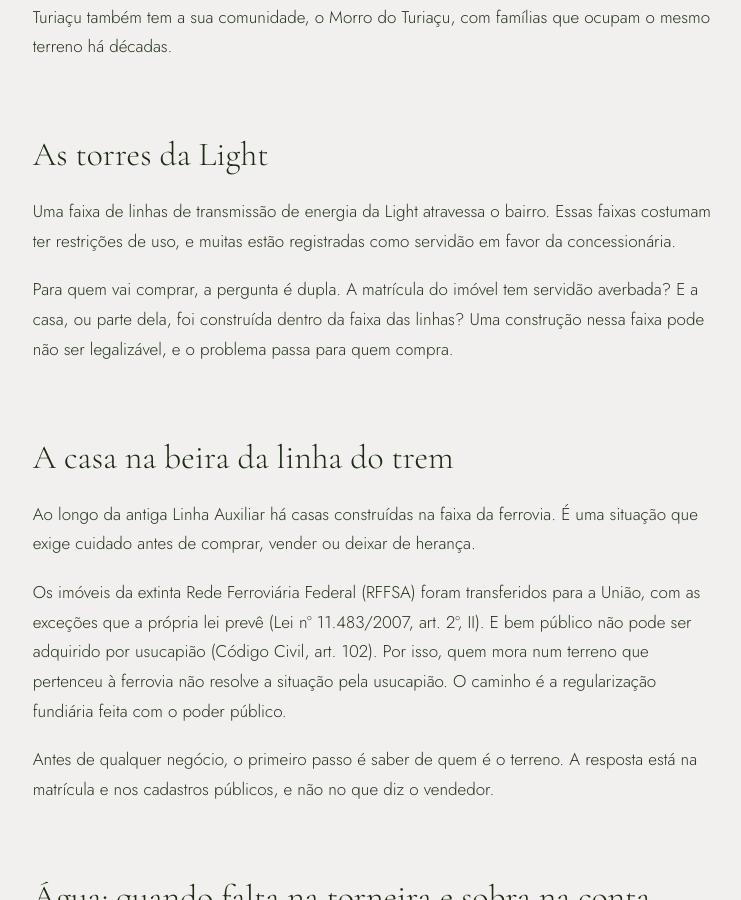
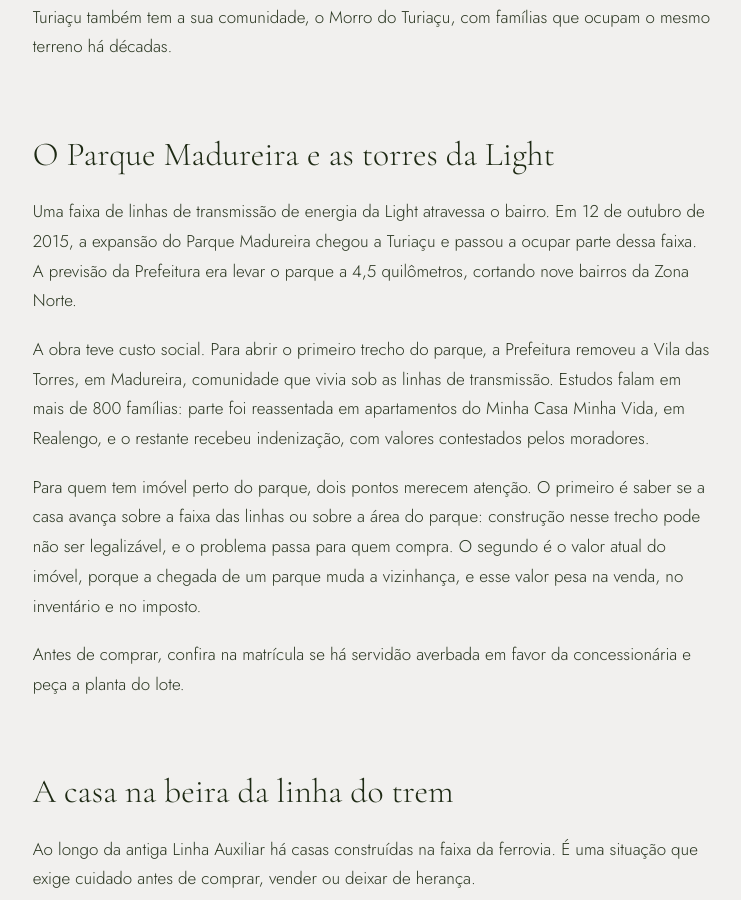
Before and after one commit to amaralgamaadv/site-amaralgama, a plain HTML site: page turiacu.html in a window 1280 px wide. Shown: the part 1615-2515 px from the top of the page, without its empty margins (94-835 px from the left). Drawn offline with Linux system fonts and the light colour scheme.

Commit message:
Turiaçu: Parque Madureira e remoção da Vila das Torres
Co-Authored-By: Claude Opus 5.5 <noreply@anthropic.com>

```diff
--- a/turiacu.html
+++ b/turiacu.html
@@ -56,7 +56,7 @@
   <div class="wrap">
     <p class="crumbs"><a href="mukambu.html">Mukambu Carioca</a> · Turiaçu</p>
     <h1>Turiaçu, <em>o vizinho que muita gente chama de Madureira.</em></h1>
-    <p class="lead">Uma estação do fim do século XIX, casas entre a linha do trem e o Morro do Sapê, uma faixa de torres da Light cortando o bairro e as queixas de falta de água e TOI. Aqui estão as questões imobiliárias que mais aparecem em Turiaçu, e os caminhos para cada uma.</p>
+    <p class="lead">Uma estação do fim do século XIX, casas entre a linha do trem e o Morro do Sapê, o Parque Madureira sob as torres da Light e as queixas de falta de água e TOI. Aqui estão as questões imobiliárias que mais aparecem em Turiaçu, e os caminhos para cada uma.</p>
     <p class="meta">Mukambu Carioca · Atualizado em novembro de 2026</p>
   </div>
 </section>
@@ -73,9 +73,11 @@
 <p>O bairro se estende da linha férrea até as encostas do Morro do Sapê, onde ficam grandes pedreiras desativadas. Na Rua Leopoldino de Oliveira funciona a fábrica de biscoitos Piraquê. A Paróquia Santa Rita de Cássia é a referência religiosa do bairro, e o comércio e os serviços são os de Madureira, logo ao lado.</p>
 <p>Turiaçu também tem a sua comunidade, o Morro do Turiaçu, com famílias que ocupam o mesmo terreno há décadas.</p>
 
-<h2>As torres da Light</h2>
-<p>Uma faixa de linhas de transmissão de energia da Light atravessa o bairro. Essas faixas costumam ter restrições de uso, e muitas estão registradas como servidão em favor da concessionária.</p>
-<p>Para quem vai comprar, a pergunta é dupla. A matrícula do imóvel tem servidão averbada? E a casa, ou parte dela, foi construída dentro da faixa das linhas? Uma construção nessa faixa pode não ser legalizável, e o problema passa para quem compra.</p>
+<h2>O Parque Madureira e as torres da Light</h2>
+<p>Uma faixa de linhas de transmissão de energia da Light atravessa o bairro. Em 12 de outubro de 2015, a expansão do Parque Madureira chegou a Turiaçu e passou a ocupar parte dessa faixa. A previsão da Prefeitura era levar o parque a 4,5 quilômetros, cortando nove bairros da Zona Norte.</p>
+<p>A obra teve custo social. Para abrir o primeiro trecho do parque, a Prefeitura removeu a Vila das Torres, em Madureira, comunidade que vivia sob as linhas de transmissão. Estudos falam em mais de 800 famílias: parte foi reassentada em apartamentos do Minha Casa Minha Vida, em Realengo, e o restante recebeu indenização, com valores contestados pelos moradores.</p>
+<p>Para quem tem imóvel perto do parque, dois pontos merecem atenção. O primeiro é saber se a casa avança sobre a faixa das linhas ou sobre a área do parque: construção nesse trecho pode não ser legalizável, e o problema passa para quem compra. O segundo é o valor atual do imóvel, porque a chegada de um parque muda a vizinhança, e esse valor pesa na venda, no inventário e no imposto.</p>
+<p>Antes de comprar, confira na matrícula se há servidão averbada em favor da concessionária e peça a planta do lote.</p>
 
 <h2>A casa na beira da linha do trem</h2>
 <p>Ao longo da antiga Linha Auxiliar há casas construídas na faixa da ferrovia. É uma situação que exige cuidado antes de comprar, vender ou deixar de herança.</p>
@@ -128,7 +130,7 @@
   <p>Casa herdada, anos de posse sem escritura, conta de água que não bate, TOI ou dúvida antes de comprar: conte o seu caso. O escritório fica ao lado, em Madureira, e também atende on-line pelo Google Meet.</p>
   <div class="actions" style="margin-top:24px"><a class="btn" href="https://wa.me/5521971707910?text=Ol%C3%A1%21%20Sou%20de%20Turia%C3%A7u%20e%20gostaria%20de%20conversar%20sobre%20o%20meu%20caso%20imobili%C3%A1rio." target="_blank" rel="noopener"><svg viewBox="0 0 24 24" aria-hidden="true"><path d="M17.472 14.382c-.297-.149-1.758-.867-2.03-.967-.273-.099-.471-.148-.67.15-.197.297-.767.966-.94 1.164-.173.199-.347.223-.644.075-.297-.15-1.255-.463-2.39-1.475-.883-.788-1.48-1.761-1.653-2.059-.173-.297-.018-.458.13-.606.134-.133.298-.347.446-.52.149-.174.198-.298.298-.497.099-.198.05-.371-.025-.52-.075-.149-.669-1.612-.916-2.207-.242-.579-.487-.5-.669-.51-.173-.008-.371-.01-.57-.01-.198 0-.52.074-.792.372-.272.297-1.04 1.016-1.04 2.479 0 1.462 1.065 2.875 1.213 3.074.149.198 2.096 3.2 5.077 4.487.709.306 1.262.489 1.694.625.712.227 1.36.195 1.871.118.571-.085 1.758-.719 2.006-1.413.248-.694.248-1.289.173-1.413-.074-.124-.272-.198-.57-.347m-5.421 7.403h-.004a9.87 9.87 0 01-5.031-1.378l-.361-.214-3.741.982.998-3.648-.235-.374a9.86 9.86 0 01-1.51-5.26c.001-5.45 4.436-9.884 9.888-9.884 2.64 0 5.122 1.03 6.988 2.898a9.825 9.825 0 012.893 6.994c-.003 5.45-4.437 9.884-9.885 9.884m8.413-18.297A11.815 11.815 0 0012.05 0C5.495 0 .16 5.335.157 11.892c0 2.096.547 4.142 1.588 5.945L.057 24l6.305-1.654a11.882 11.882 0 005.683 1.448h.005c6.554 0 11.89-5.335 11.893-11.893a11.821 11.821 0 00-3.48-8.413Z"/></svg> Falar com o escritório</a></div>
 </div>
-<p class="disclaimer">Este texto é informativo e não substitui a análise do seu caso. Fontes: Código Civil (art. 102), Código de Processo Civil (art. 610), Lei nº 11.483/2007 (art. 2º), Lei nº 13.465/2017, Código de Defesa do Consumidor (arts. 22 e 42), STJ (REsp 1.513.218 e Tema 699), Súmula 256 do TJRJ, Resolução Normativa ANEEL nº 1.000/2021, Wikipédia (verbete “Turiaçu”, com dados do Censo 2010 e do Decreto nº 3.158/1981) e Estações Ferroviárias do Brasil (página “Turiassu”).</p>
+<p class="disclaimer">Este texto é informativo e não substitui a análise do seu caso. Fontes: Código Civil (art. 102), Código de Processo Civil (art. 610), Lei nº 11.483/2007 (art. 2º), Lei nº 13.465/2017, Código de Defesa do Consumidor (arts. 22 e 42), STJ (REsp 1.513.218 e Tema 699), Súmula 256 do TJRJ, Resolução Normativa ANEEL nº 1.000/2021, Wikipédia (verbete “Turiaçu”, com dados do Censo 2010 e do Decreto nº 3.158/1981) Estações Ferroviárias do Brasil (página “Turiassu”), Jornal do Brasil (“Expansão do Parque Madureira será inaugurada nesta segunda-feira”, 11/10/2015) e estudos acadêmicos sobre a remoção da Vila das Torres (Revista de Direito da Cidade, UERJ, e anais da ANPUR).</p>
 </article></div>
 
 </main>
```
